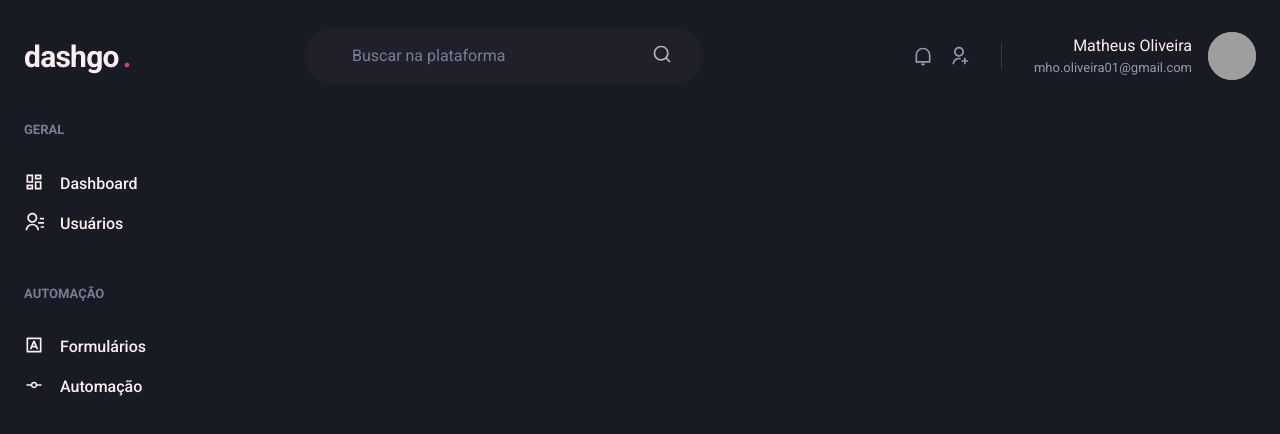
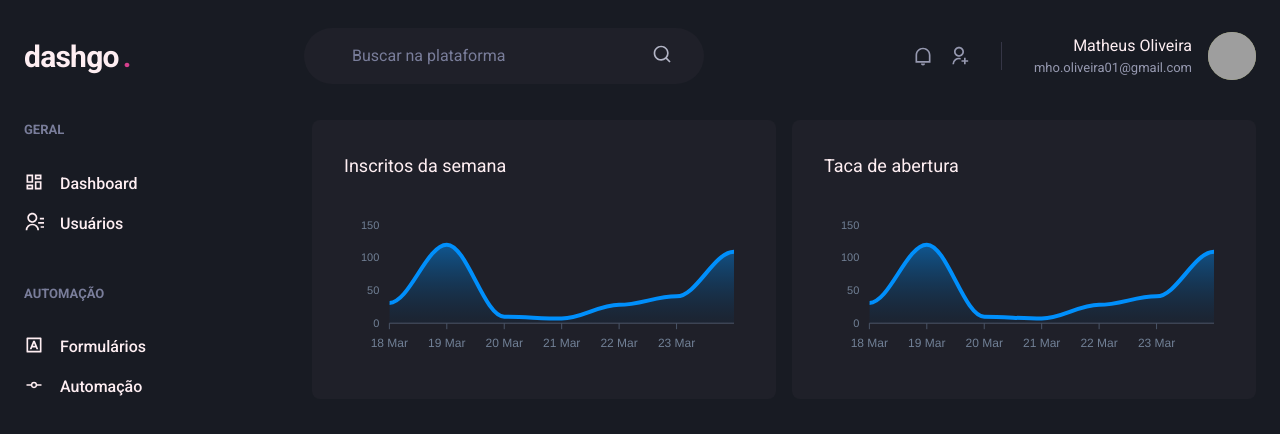
Before and after one commit to theusoliveira/dashgo, a Next.js app: page /dashboard in a window 1280 px wide. Shown: the top 434 px of the page. Built offline with nearby package versions, Linux system fonts and the light colour scheme; grey boxes are pictures that could not be loaded.

Commit message:
Dashboard

```diff
--- a/package.json
+++ b/package.json
@@ -12,9 +12,11 @@
     "@chakra-ui/react": "^1.4.2",
     "@emotion/react": "^11.1.5",
     "@emotion/styled": "^11.1.5",
+    "apexcharts": "^3.26.0",
     "framer-motion": "^4.1.2",
     "next": "10.1.3",
     "react": "17.0.2",
+    "react-apexcharts": "^1.3.7",
     "react-dom": "17.0.2",
     "react-icons": "^4.2.0"
   },
--- a/src/pages/dashboard.tsx
+++ b/src/pages/dashboard.tsx
@@ -1,6 +1,63 @@
-import { Flex } from "@chakra-ui/react";
+import { Flex, SimpleGrid, Box, Text, theme } from "@chakra-ui/react";
+import dynamic from 'next/dynamic';
 import { Sidebar } from "../components/Form/Sidebar";
 import { Header } from "../components/Header";
+
+const Chart = dynamic(() => import('react-apexcharts'), {
+  ssr: false,
+});
+
+const options = {
+  chart: {
+    toolbar: {
+      show: false,
+    },
+    zoom: {
+      enabled: false,
+    },
+    foreColor: theme.colors.gray[500],
+  },
+  grid: {
+    show: false,
+  },
+  dataLabels: {
+    enabled: false,
+  },
+  tooltip: {
+    enabled: false,
+  },
+  xaxis: {
+    type: 'datetime',
+    axisBorder: {
+      color: theme.colors.gray[600],
+    },
+    axisTicks: {
+      color: theme.colors.gray[600],
+    },
+    categories: [
+      '2021-03-18T00:00:00.000Z',
+      '2021-03-19T00:00:00.000Z',
+      '2021-03-20T00:00:00.000Z',
+      '2021-03-21T00:00:00.000Z',
+      '2021-03-22T00:00:00.000Z',
+      '2021-03-23T00:00:00.000Z',
+      '2021-03-24T00:00:00.000Z',
+    ]
+  },
+  fill: {
+    opacity: 0.3,
+    type: 'gradient',
+    gradient: {
+      shade: 'dark',
+      opacityFrom: 0.7,
+      opacityTo: 0.3
+    }
+  }
+};
+
+const series = [
+  { name: 'series1', data: [31, 120, 10, 7, 28, 41, 109] }
+];
 
 export default function Dashboard() {
   return (
@@ -9,6 +66,28 @@
 
       <Flex w="100%" my="6" maxWidth={1480} mx="auto" px="6">
         <Sidebar />
+
+        <SimpleGrid flex="1" gap="4" minChildWidth="320px" align="flex-start">
+          <Box
+            p="8"
+            bg="gray.800"
+            borderRadius={8}
+            pb="4"
+          >
+            <Text fontSize="lg" mb="4">Inscritos da semana</Text>
+            <Chart options={options} series={series} type="area" height={160} />
+          </Box>
+
+          <Box
+            p="8"
+            bg="gray.800"
+            borderRadius={8}
+            pb="4"
+          >
+            <Text fontSize="lg" mb="4">Taca de abertura</Text>
+            <Chart options={options} series={series} type="area" height={160} />
+          </Box>
+        </SimpleGrid>
       </Flex>
     </Flex>
   );
```
Also changed, not shown: 1 other file (tests, documents, lock files or other folders).
